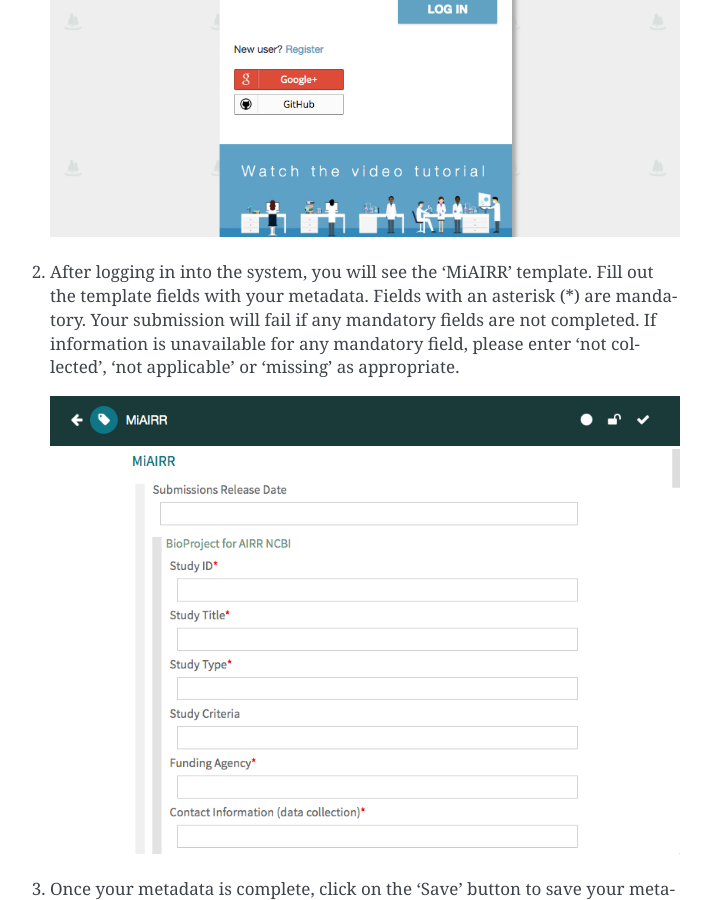
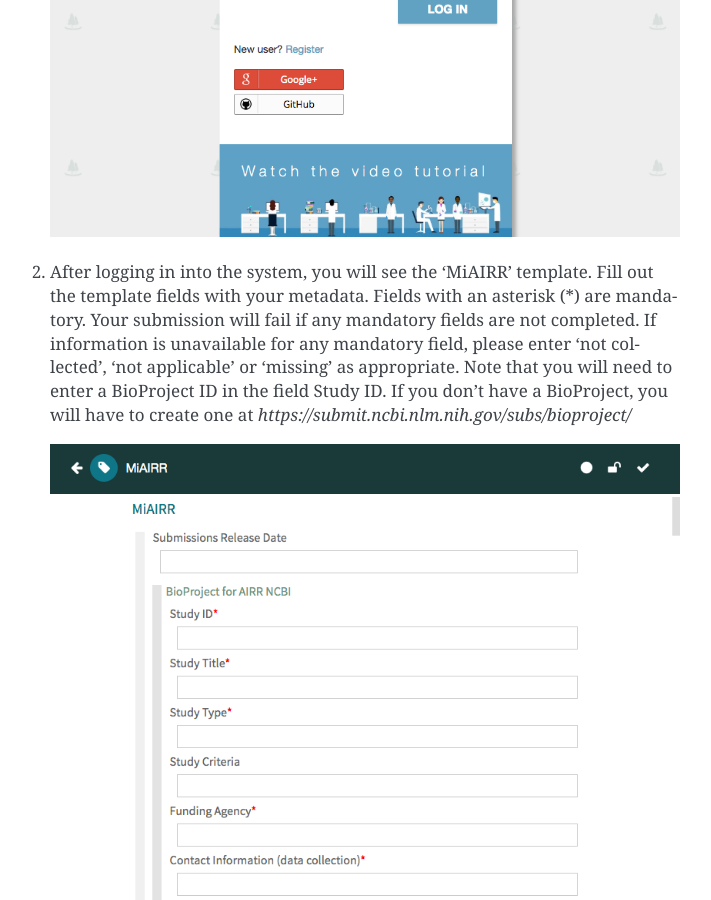
Before and after one commit to airr-community/airr-standards, a Sphinx documentation site: the page built from docs/miairr/manual_miairr_ncbi.rst, in a window 1280 px wide and 900 px high, scrolled down 1289 px. Shown: the whole window, without its empty margins (400-1111 px from the left). Built offline with Sphinx 7.4.7, drawn with Linux system fonts in a browser that asks for light colours; pages that are not in the unit, such as notebooks, are missing from menus.

Commit message:
Update manual_miairr_ncbi.rst

```diff
--- a/docs/miairr/manual_miairr_ncbi.rst
+++ b/docs/miairr/manual_miairr_ncbi.rst
@@ -29,7 +29,7 @@ Submission steps:
 
    .. image:: ../cairr/images/CAIRR_login.png
 
-#. After logging in into the system, you will see the 'MiAIRR' template. Fill out the template fields with your metadata. Fields with an asterisk (*) are mandatory. Your submission will fail if any mandatory fields are not completed. If information is unavailable for any mandatory field, please enter ‘not collected’, ‘not applicable’ or ‘missing’ as appropriate.
+#. After logging in into the system, you will see the 'MiAIRR' template. Fill out the template fields with your metadata. Fields with an asterisk (*) are mandatory. Your submission will fail if any mandatory fields are not completed. If information is unavailable for any mandatory field, please enter ‘not collected’, ‘not applicable’ or ‘missing’ as appropriate. Note that you will need to enter a BioProject ID in the field Study ID. If you don't have a BioProject, you will have to create one at `https://submit.ncbi.nlm.nih.gov/subs/bioproject/`
 
    .. image:: ../cairr/images/CAIRR_metadata_1.png
 
```
